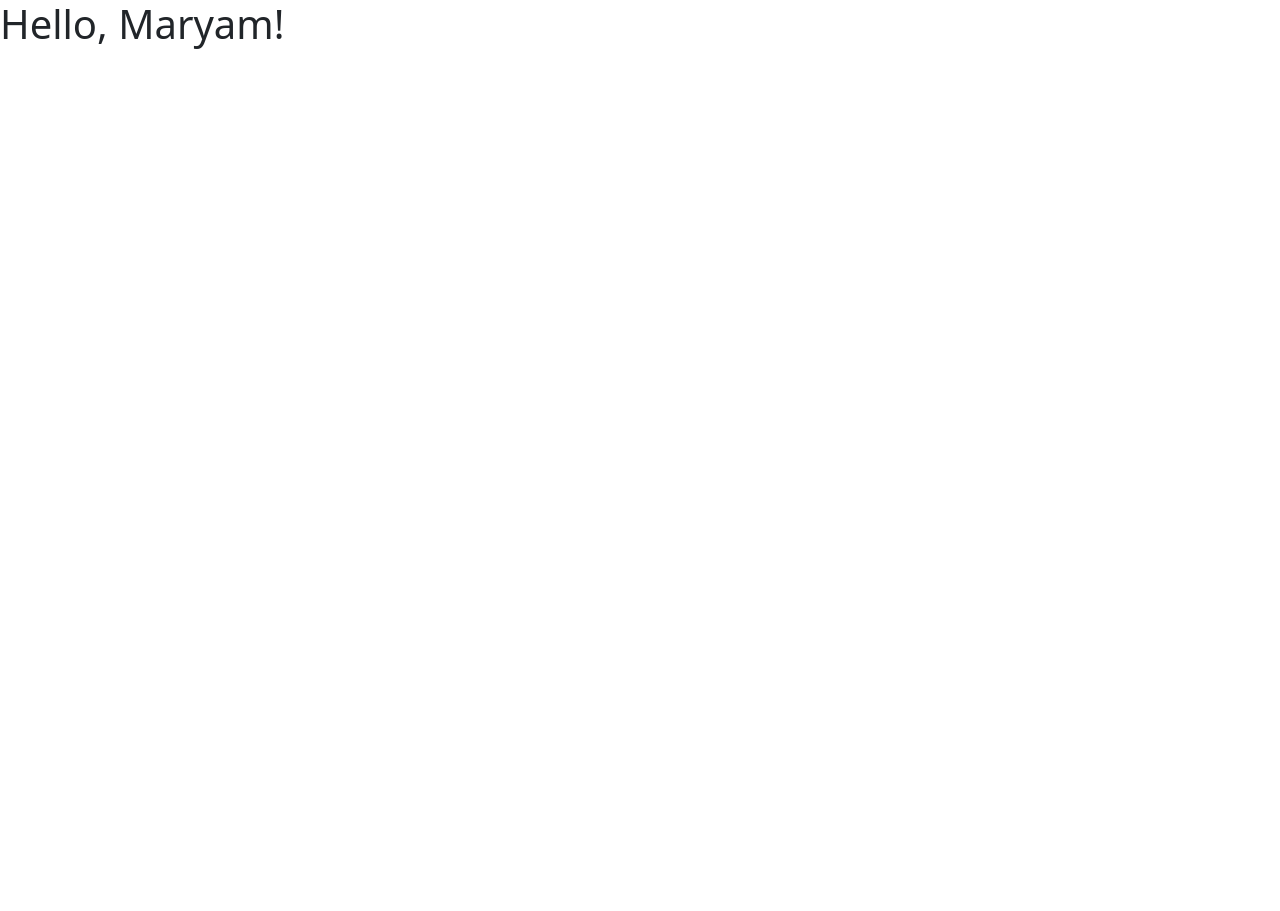
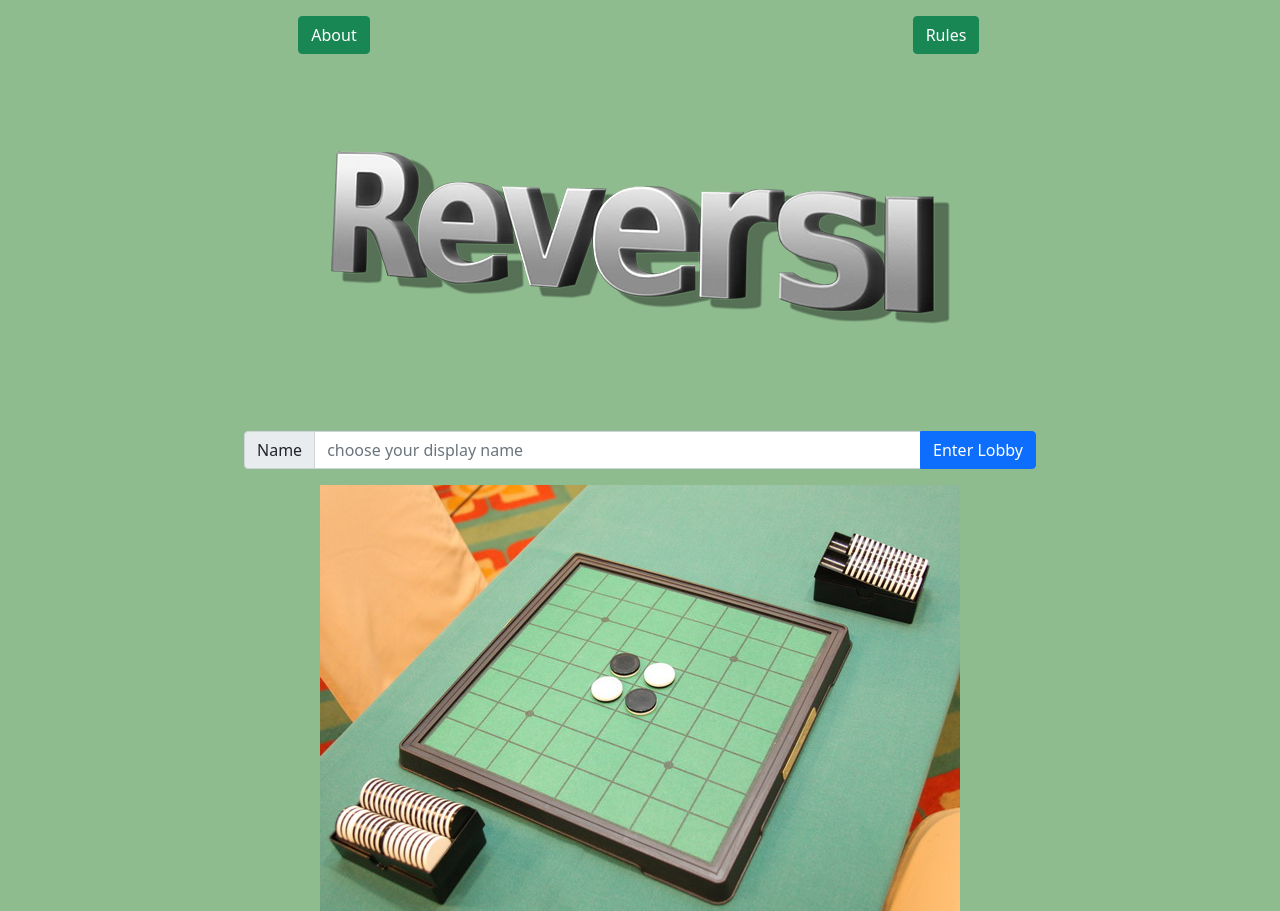
Before and after one commit to maryamhabibi2/reversi-maryam, a website: page public/index.html in a window 1280 px wide. Before the commit the page ends 800 px from the top, so only its background shows below. Drawn offline with nearby package versions, Linux system fonts and the light colour scheme.

Commit message:
creating the entrance pages

```diff
--- a/public/index.html
+++ b/public/index.html
@@ -1,22 +1,56 @@
 <!doctype html>
 <html lang="en">
-  <head>
-    <!-- Required meta tags -->
-    <meta charset="utf-8">
-    <meta name="viewport" content="width=device-width, initial-scale=1">
 
-    <!-- Bootstrap CSS -->
-    <link href="https://cdn.jsdelivr.net/npm/bootstrap@5.0.2/dist/css/bootstrap.min.css" rel="stylesheet" integrity="sha384-EVSTQN3/azprG1Anm3QDgpJLIm9Nao0Yz1ztcQTwFspd3yD65VohhpuuCOmLASjC" crossorigin="anonymous">
+<head>
+  <!-- Required meta tags -->
+  <meta charset="utf-8">
+  <meta name="viewport" content="width=device-width, initial-scale=1">
+  <!-- Bootstrap CSS -->
+  <link href="https://cdn.jsdelivr.net/npm/bootstrap@5.0.2/dist/css/bootstrap.min.css" rel="stylesheet"
+    integrity="sha384-EVSTQN3/azprG1Anm3QDgpJLIm9Nao0Yz1ztcQTwFspd3yD65VohhpuuCOmLASjC" crossorigin="anonymous">
+  <style>
+    body {
+      background-color: darkseagreen;
+    }
+  </style>
+  <title>Reversi!</title>
+</head>
 
-    <title>Hello, Maryam!</title>
-  </head>
-  <body>
-    <h1>Hello, Maryam!</h1>
+<body>
+  <div class="container-fluid">
+    <div class="row m-3">
+      <div class="col text-center">
+        <a class="btn btn-success text-nowrap" href="about.html">About</a>
+      </div>
+      <div class="col text-center">
+        <a class="btn btn-success text-nowrap" href="https://en.wikipedia.org/wiki/Reversi">Rules</a>
+      </div>
+    </div>
+    <div class="row m-3">
+      <div class="col text-center">
+        <img class="img-fluid" src="assets/images/top-splash.png" alt="Reversi logo 1" />
+      </div>
+    </div>
+    <div class="row align-items-cneter justify-content-center m-3">
+      <div class="col-8">
+        <div class="input-group">
+          <span class="input-group-text" id="displayName">Name</span>
+          <input type="text" class="form-control text-nowrap" id="nameInput" placeholder="choose your display name"
+            aria-label="Enter your display name for use while playing Reversi" aria-describedby="displayName" />
+          <button type="submit" class="btn btn-primary text-nowrap" id="lobbyButton"
+            onclick="window.location ='lobby.html'">Enter Lobby</button>
+        </div>
+      </div>
+    </div>
+    <div class="row">
+      <div class="col text-center">
+        <img class="img-fluid" src="assets/images/bottom-splash.jpeg" alt="Reversi logo 1" />
+      </div>
+    </div>
+  </div>
+  <script src="https://cdn.jsdelivr.net/npm/bootstrap@5.0.2/dist/js/bootstrap.bundle.min.js"
+    integrity="sha384-MrcW6ZMFYlzcLA8Nl+NtUVF0sA7MsXsP1UyJoMp4YLEuNSfAP+JcXn/tWtIaxVXM"
+    crossorigin="anonymous"></script>
+</body>
 
-    <!-- Optional JavaScript; choose one of the two! -->
-
-    <!-- Option 1: Bootstrap Bundle with Popper -->
-    <script src="https://cdn.jsdelivr.net/npm/bootstrap@5.0.2/dist/js/bootstrap.bundle.min.js" integrity="sha384-MrcW6ZMFYlzcLA8Nl+NtUVF0sA7MsXsP1UyJoMp4YLEuNSfAP+JcXn/tWtIaxVXM" crossorigin="anonymous"></script>
-
-  </body>
 </html>
```
Also changed, not shown: public/about.html (added, +37 -0 lines), public/lobby.html (added, +32 -0 lines), public/assets/Images/bottom-splash.jpeg (added), public/assets/Images/top-splash.png (added).
